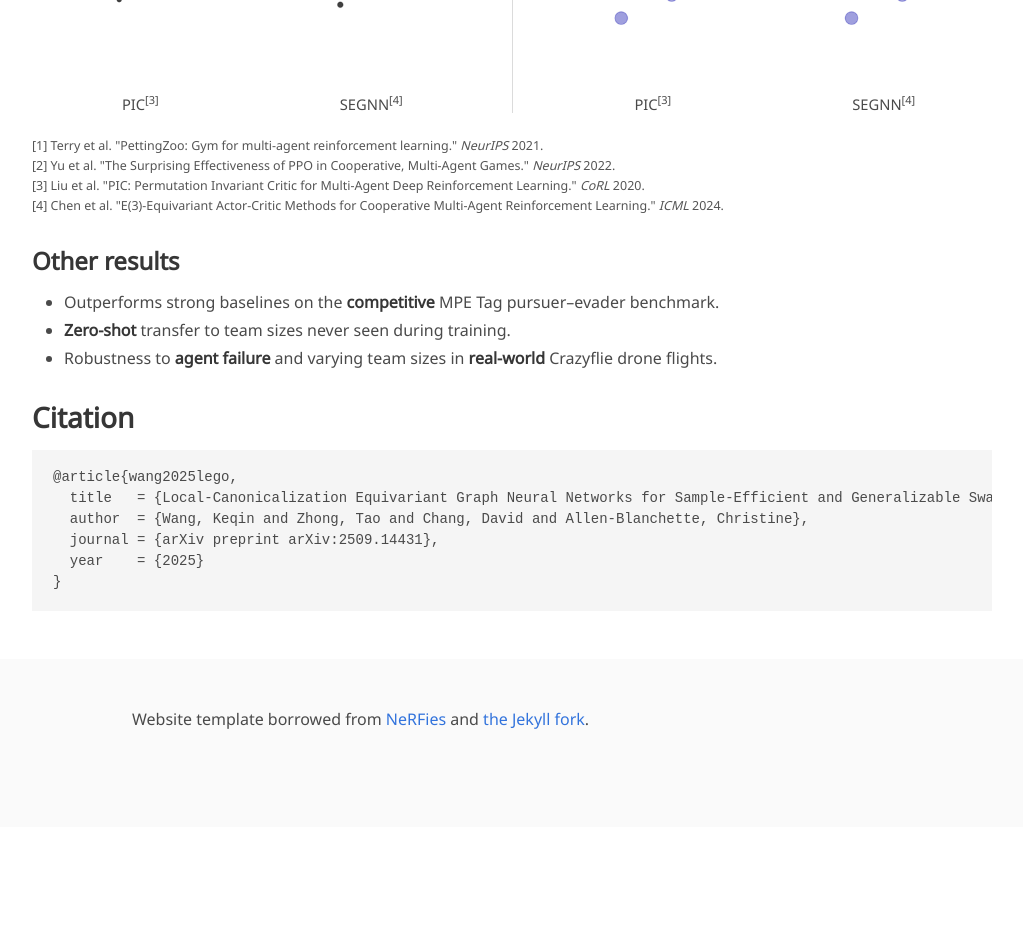
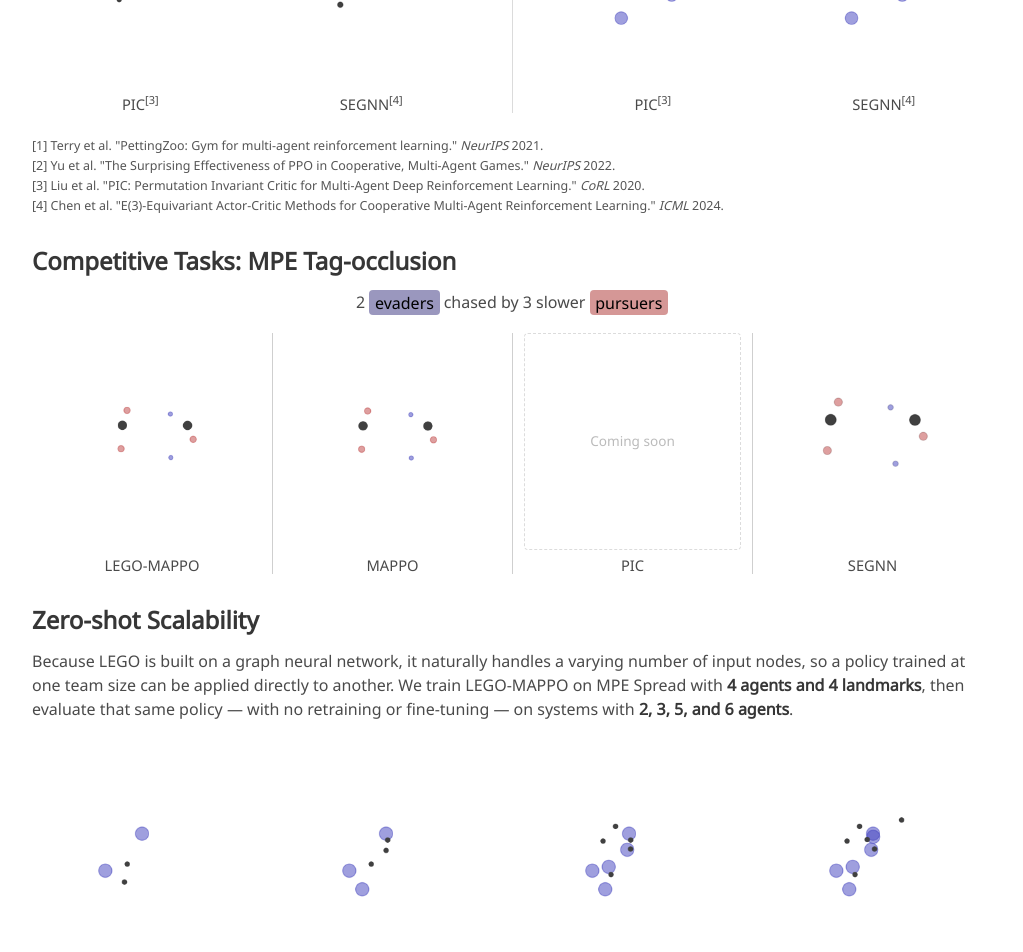
Before and after one commit to lego-marl/lego-marl.github.io, a Jekyll site: the page built from index.md, in a window 1280 px wide. Shown: the part 3464-4416 px from the top of the page, without its empty margins (128-1151 px from the left). Built offline with Jekyll 4.4.1, drawn with Linux system fonts in a browser that asks for light colours; some web fonts are replaced; before the commit the page ends 4291 px from its top, so only the background shows below that; some of the changed text lies outside the part shown.

Commit message:
Add competitive, zero-shot, and curriculum results sections
Competitive Tag-occlusion: 4-panel strip with dividers (PIC pending).
LEGO/MAPPO tag clips are cropped to episode index 1 (frames 101-200) so
all panels show a single 100-frame episode matching SEGNN's clip.
Zero-shot and curriculum sections add setup text drawn from the paper.

Co-Authored-By: Claude Opus 4.8 (1M context) <noreply@anthropic.com>

```diff
--- a/index.md
+++ b/index.md
@@ -133,11 +133,79 @@ Qualitative rollouts on the cooperative MPE Spread benchmark, where agents must
     [4] Chen et al. "E(3)-Equivariant Actor-Critic Methods for Cooperative Multi-Agent Reinforcement Learning." <i>ICML</i> 2024.
 </div>
 
-### Other results
+### Competitive Tasks: MPE Tag-occlusion
 
-- Outperforms strong baselines on the **competitive** MPE Tag pursuer–evader benchmark.
-- **Zero-shot** transfer to team sizes never seen during training.
-- Robustness to **agent failure** and varying team sizes in **real-world** Crazyflie drone flights.
+<div class="results-subtitle">
+    2 <span style="background-color:#9A97BE; color:#000; padding:0.1em 0.35em; border-radius:0.25em;">evaders</span> chased by 3 slower <span style="background-color:#D59796; color:#000; padding:0.1em 0.35em; border-radius:0.25em;">pursuers</span>
+</div>
+
+<div class="results-row cols-4 dividers">
+    <div class="result-cell">
+        <img src="/figures/render_LEG-MAPPO_tag_ep2.gif" alt="LEGO-MAPPO on MPE Tag-occlusion">
+        <div class="result-label">LEGO-MAPPO</div>
+    </div>
+    <div class="result-cell">
+        <img src="/figures/render_MAPPO_tag_ep2.gif" alt="MAPPO on MPE Tag-occlusion">
+        <div class="result-label">MAPPO</div>
+    </div>
+    <div class="result-cell">
+        <div class="result-placeholder">Coming soon</div>
+        <div class="result-label">PIC</div>
+    </div>
+    <div class="result-cell">
+        <img src="/figures/render_SEGNN_tag_small.gif" alt="SEGNN on MPE Tag-occlusion">
+        <div class="result-label">SEGNN</div>
+    </div>
+</div>
+
+### Zero-shot Scalability
+
+Because LEGO is built on a graph neural network, it naturally handles a varying number of input nodes, so a policy trained at one team size can be applied directly to another. We train LEGO-MAPPO on MPE Spread with **4 agents and 4 landmarks**, then evaluate that same policy — with no retraining or fine-tuning — on systems with **2, 3, 5, and 6 agents**.
+
+<div class="results-row cols-4">
+    <div class="result-cell">
+        <img src="/figures/render_generalization_4to2.gif" alt="LEGO-MAPPO trained on 4 agents, evaluated zero-shot on 2 agents">
+        <div class="result-label">2 agents</div>
+    </div>
+    <div class="result-cell">
+        <img src="/figures/render_generalization_4to3.gif" alt="LEGO-MAPPO trained on 4 agents, evaluated zero-shot on 3 agents">
+        <div class="result-label">3 agents</div>
+    </div>
+    <div class="result-cell">
+        <img src="/figures/render_generalization_4to5.gif" alt="LEGO-MAPPO trained on 4 agents, evaluated zero-shot on 5 agents">
+        <div class="result-label">5 agents</div>
+    </div>
+    <div class="result-cell">
+        <img src="/figures/render_generalization_4to6.gif" alt="LEGO-MAPPO trained on 4 agents, evaluated zero-shot on 6 agents">
+        <div class="result-label">6 agents</div>
+    </div>
+</div>
+
+### Curriculum Learning
+
+LEGO's scalability also enables a curriculum: a policy trained on a smaller swarm serves as a warm start for a larger, harder configuration. Here LEGO-MAPPO is **pre-trained on the 4-agent system** and then trained on the target systems of **6, 7, and 8 agents**.
+
+<div class="results-row cols-3">
+    <div class="result-cell">
+        <img src="/figures/render_generalization_4to6_curr.gif" alt="LEGO-MAPPO pre-trained on 4 agents, then trained on 6 agents">
+        <div class="result-label">6 agents</div>
+    </div>
+    <div class="result-cell">
+        <img src="/figures/render_generalization_4to7_curr.gif" alt="LEGO-MAPPO pre-trained on 4 agents, then trained on 7 agents">
+        <div class="result-label">7 agents</div>
+    </div>
+    <div class="result-cell">
+        <img src="/figures/render_generalization_4to8_curr.gif" alt="LEGO-MAPPO pre-trained on 4 agents, then trained on 8 agents">
+        <div class="result-label">8 agents</div>
+    </div>
+</div>
+
+### Real-World Experiments
+
+LEGO-MAPPO is deployed on Crazyflie drones, remaining robust to varying team sizes and to agents failing mid-flight.
+
+<!-- TODO: add the failure-experiment video here -->
+
 
 ## Citation
 
--- a/static/css/index.css
+++ b/static/css/index.css
@@ -222,3 +222,44 @@ body {
         padding-top: 1.5rem;
     }
 }
+
+/* ---- Results: single-row panel strips ---- */
+.results-subtitle {
+    text-align: center;
+    margin-bottom: 1.1rem;
+}
+
+.results-row {
+    display: grid;
+    gap: 0.9rem;
+    align-items: end;
+}
+
+.results-row.cols-4 { grid-template-columns: repeat(4, 1fr); }
+.results-row.cols-3 { grid-template-columns: repeat(3, 1fr); }
+
+.results-row.dividers { gap: 0; }
+.results-row.dividers .result-cell { padding: 0 0.7rem; }
+.results-row.dividers .result-cell + .result-cell { border-left: 1px solid #cfcfcf; }
+
+.result-placeholder {
+    width: 100%;
+    aspect-ratio: 1 / 1;
+    border: 1px dashed #dcdcdc;
+    border-radius: 4px;
+    display: flex;
+    align-items: center;
+    justify-content: center;
+    color: #bbb;
+    font-size: 0.85rem;
+}
+
+@media screen and (max-width: 768px) {
+    .results-row.cols-4,
+    .results-row.cols-3 {
+        grid-template-columns: repeat(2, 1fr);
+        gap: 0.9rem;
+    }
+    .results-row.dividers .result-cell { padding: 0; }
+    .results-row.dividers .result-cell + .result-cell { border-left: none; }
+}
```
Also changed, not shown: figures/render_LEG-MAPPO_tag_ep2.gif (added), figures/render_LEG-MAPPO_tag_small.gif (added), figures/render_MAPPO_tag_ep2.gif (added), figures/render_MAPPO_tag_small.gif (added), figures/render_SEGNN_tag_small.gif (added), figures/render_generalization_4to2.gif (added), figures/render_generalization_4to3.gif (added), figures/render_generalization_4to5.gif (added), figures/render_generalization_4to6.gif (added), figures/render_generalization_4to6_curr.gif (added), 2 other files.
